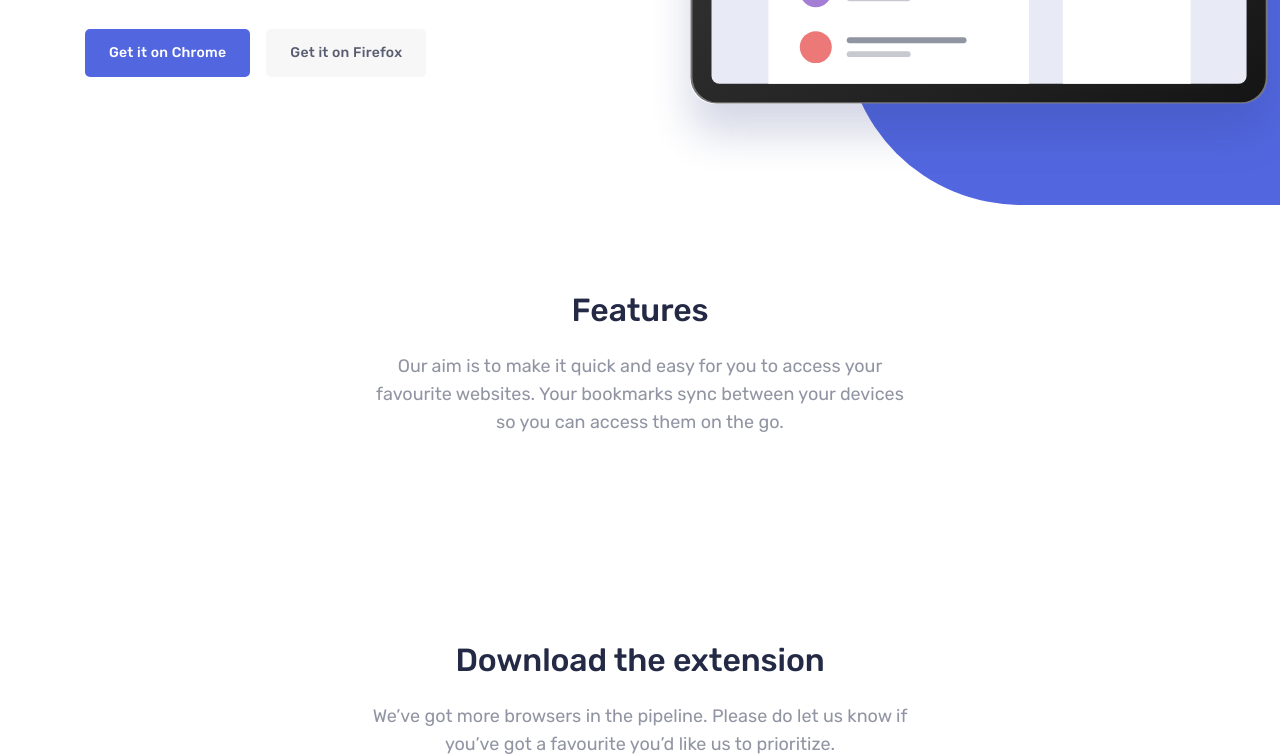
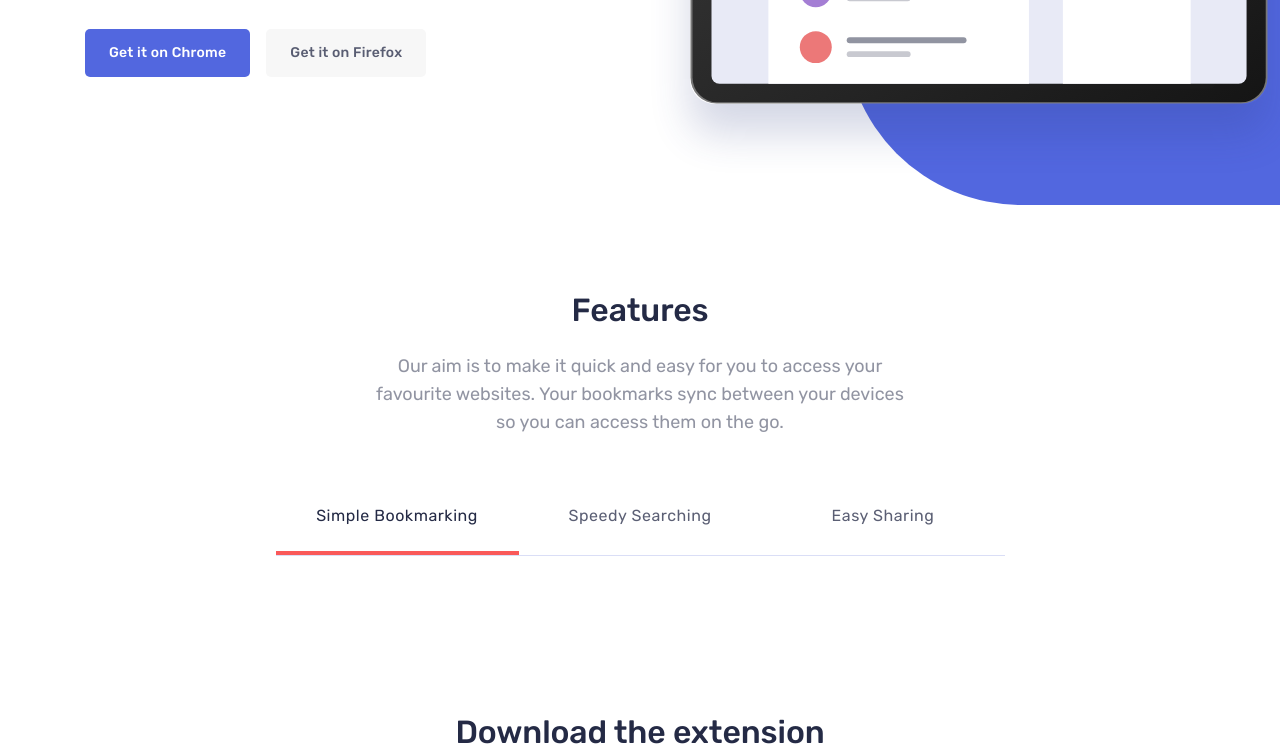
Before and after one commit to mohamedxamid/Bookmark, a plain HTML site: page index.html in a window 1280 px wide. Shown: the part 484-1240 px from the top of the page. Drawn offline with Linux system fonts and the light colour scheme.

Commit message:
Add Tabs of Features section

```diff
--- a/css/styles.css
+++ b/css/styles.css
@@ -292,6 +292,54 @@ select:-webkit-autofill:focus {
 }
 
 
+/* TABS */
+.tabs {
+}
+
+.tabs__list {
+    display: flex;
+    justify-content: center;
+    padding: 0;
+    margin: 0;
+    list-style: none;
+}
+
+.tabs__item {
+    width: 243px;
+    border-bottom: 1px solid rgba(73, 93, 207, 0.2);
+}
+
+
+.tabs__link {
+    display: block;
+    padding-top: 27px;
+    padding-bottom: 27px;
+    border-bottom: 4px solid transparent;
+    font-size: 16px;
+    line-height: 17px;
+    letter-spacing: 0.53px;
+    text-decoration: none;
+    color: var(--text-color-75);
+    text-transform: capitalize;
+    text-align: center;
+    transition: color 0.4s ease;
+}
+
+.tabs__item--active .tabs__link {
+    color: var(--text-color);
+    border-color: var(--red-color);
+}
+
+.tabs__link:hover {
+    color: var(--red-color);
+}
+
+.tabs__link:active {
+    opacity: 0.6;
+}
+
+
+
 /* SITE-HEADER */
 .site-header {
     padding-top: 48px;
@@ -380,6 +428,16 @@ select:-webkit-autofill:focus {
 }
 
 
+/* FEATURES-SECTION */
+.features {
+
+}
+
+.features__section-info {
+    margin-bottom: 44px;
+}
+
+
 @media
 only screen and (-webkit-min-device-pixel-ratio: 2),
 only screen and (   min--moz-device-pixel-ratio: 2),
--- a/index.html
+++ b/index.html
@@ -47,11 +47,24 @@
         </div>
 
         <!-- FEATURES -->
-        <section class="section">
+        <section class="features section">
             <div class="container">
-                <div class="section__info">
+                <div class="features__section-info section__info">
                     <h2 class="section__title">Features</h2>
                     <p class="section__description">Our aim is to make it quick and easy for you to access your favourite websites. Your bookmarks sync between your devices so you can access them on the go.</p>
+                </div>
+                <div class="tabs">
+                    <ul class="tabs__list">
+                        <li class="tabs__item tabs__item--active">
+                            <a class="tabs__link" href="#">Simple Bookmarking</a>
+                        </li>
+                        <li class="tabs__item">
+                            <a class="tabs__link" href="#">Speedy Searching</a>
+                        </li>
+                        <li class="tabs__item">
+                            <a class="tabs__link" href="#">Easy Sharing</a>
+                        </li>
+                    </ul>
                 </div>
             </div>
         </section>
```
